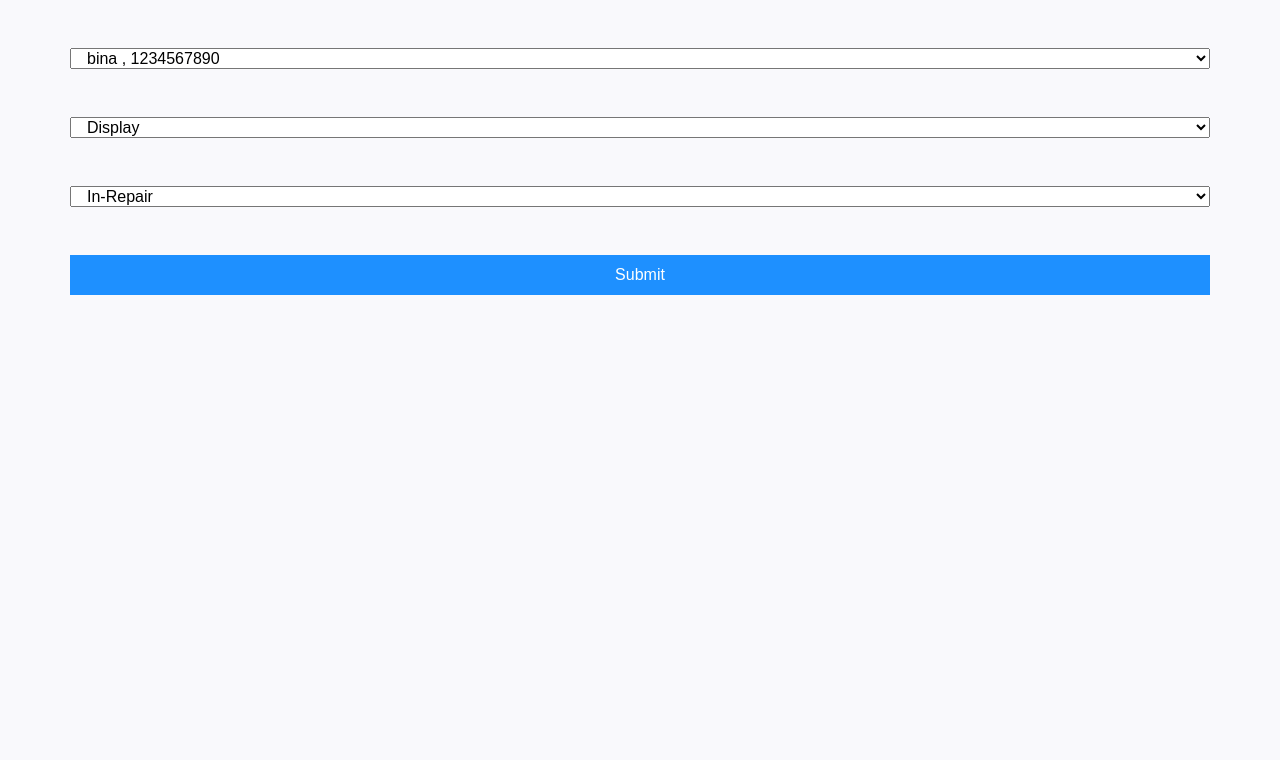
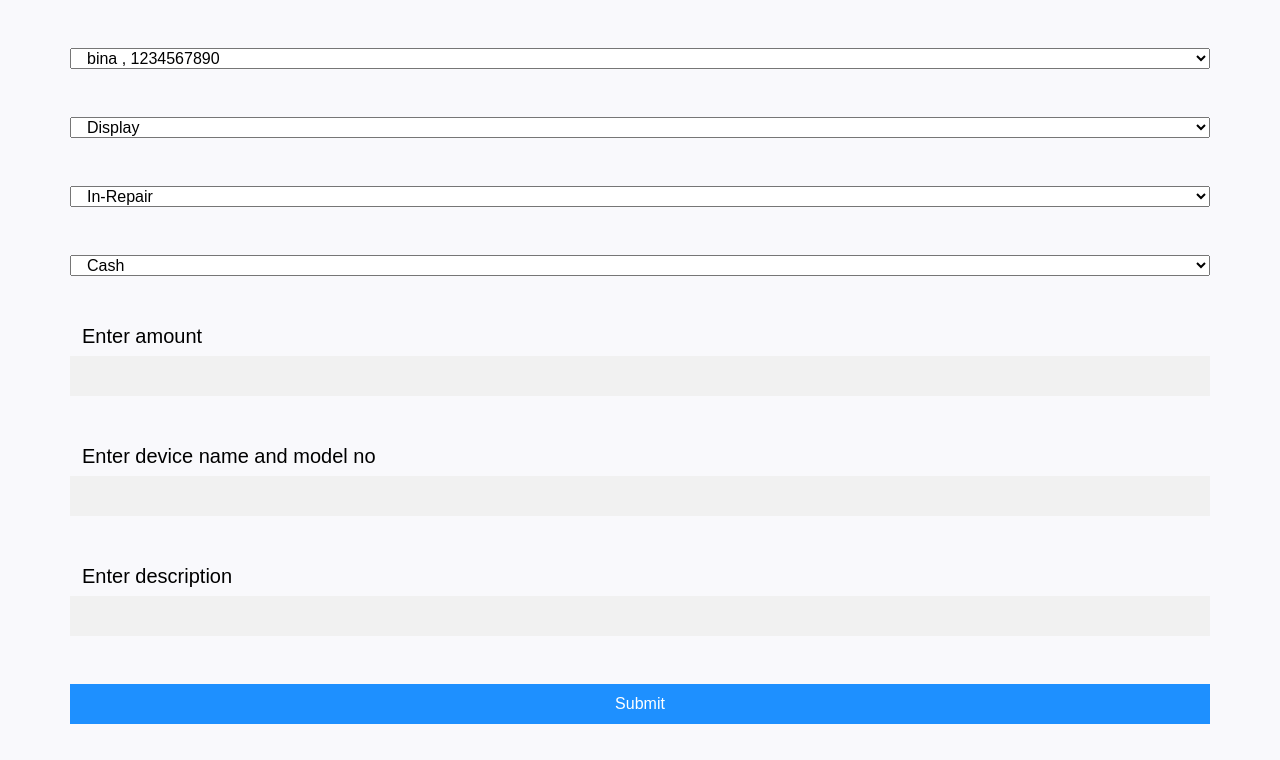
Before and after one commit to jhanceboyz/learnSQL, a Django app: page /estore/addticket/ in a window 1280 px wide. Shown: the part 68-828 px from the top of the page. Before the commit the page ends 363 px from the top, so only its background shows below. Run offline with Django 4.2, Linux system fonts and the light colour scheme; data comes from the database, SQL or seed files in the repository.

Commit message:
added add ticket

```diff
--- a/eStore/templates/addticket.html
+++ b/eStore/templates/addticket.html
@@ -95,6 +95,25 @@ input[type=submit] {
             </select>
         </div>
         <div class="row mt-5">
+          <select name="transaction">
+              {% for transaction in Transaction %}
+              <option value="{{transaction.id}}">{{transaction.type}}</option>
+              {% endfor %}
+          </select>
+        </div>
+        <div class="row mt-5">
+          <h5>Enter amount</h5>
+          <input type="text" name="amount" >
+        </div>
+        <div class="row mt-5">
+          <h5>Enter device name and model no </h5>
+          <input type="text" name="device" >
+        </div>
+        <div class="row mt-5">
+          <h5>Enter description</h5>
+          <input type="text" name="description" >
+        </div>
+        <div class="row mt-5">
             <input type="submit" value="Submit">
         </div>
     </form>
--- a/eStore/views.py
+++ b/eStore/views.py
@@ -86,6 +86,10 @@ def addticket(request):
         print(Customer.objects.get(pk = request.POST['customer']))
         print(Fault.objects.get(pk = request.POST['fault']))
         print(Status.objects.get(pk = request.POST['status']))
+        print(Transaction.objects.get(pk = request.POST['transaction']))
+        print(request.POST['amount'])
+        print(request.POST['device'])
+        print(request.POST['description'])
         return render(request, 'addticket.html',{
         "Tickets":Ticket.objects.all(),
         "Fault": Fault.objects.all(),
```
Also changed, not shown: eStore/templates/maketicket.html (+2 -5 lines).
